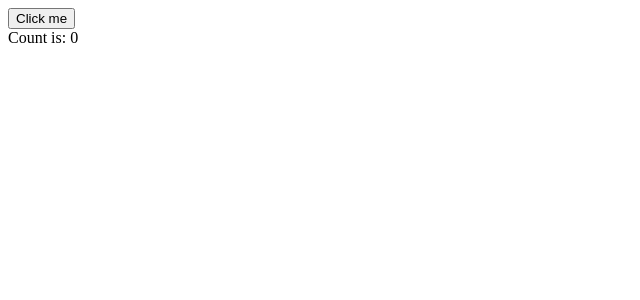
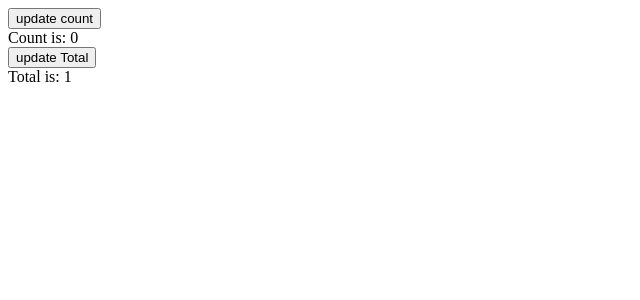
Before and after one commit to parth1566/React-, a React (Vite) app in the folder react-project-eight/: page / in a window 1280 px wide. Shown: the top 300 px of the page, without its empty margins (0-640 px from the left). Built offline with nearby package versions, Linux system fonts and the light colour scheme.

Commit message:
ReactBasics'

```diff
--- a/react-project-eight/src/App.jsx
+++ b/react-project-eight/src/App.jsx
@@ -4,6 +4,7 @@ import { useEffect } from 'react'
 
 function App() {
   const[count, setCount] = useState(0);
+  const[total, setTotal] = useState(1);
   //first -> side-effect function
   //second -> clean-up function
   //third -> comma separated list
@@ -21,26 +22,38 @@ function App() {
     // }, [])
 
     //variation: 3
+    // useEffect(() => {
+    //   alert("I will run everytime when count is updated")
+    // }, [count])
+
+    //variation: 4
+    //multiple dependencies
     useEffect(() => {
-      alert("I will run everytime when count is updated")
-    }, [count])
+      alert("I will run everytime when count/ total is updated")
+    }, [count, total])
 
+  function handleClickCount() {
+    setCount(count + 1);
 
+  }
 
-
-
-
-  function handleClick() {
-    setCount(count + 1);
+  function handleClickTotal() {
+    setTotal(total + 1);
   }
 
   return (
     <div>
-      <button onClick={handleClick}>
-      Click me
+      <button onClick={handleClickCount}>
+        update count
       </button>
       <br />
       Count is: {count}
+      <br />
+      <button onClick={handleClickTotal}>
+        update Total
+      </button>
+      <br />
+      Total is: {total}
     </div>
 
   )
```
